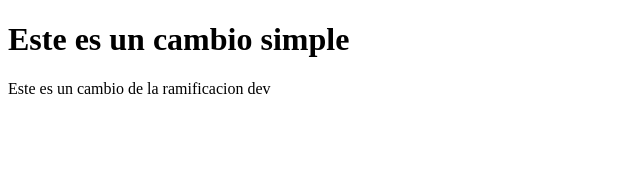
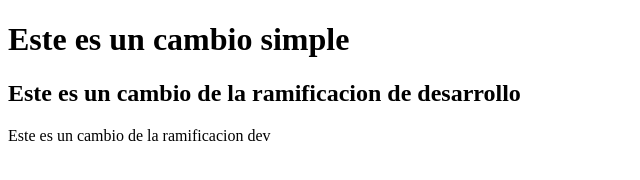
Before and after one commit to comodorop/myCode, a website: page Ramas/public_html/index.html in a window 1280 px wide. Shown: the whole page, without its empty margins (0-640 px from the left). Drawn offline with Linux system fonts and the light colour scheme.

Commit message:
Verificando conflictos

```diff
--- a/Ramas/public_html/index.html
+++ b/Ramas/public_html/index.html
@@ -13,7 +13,7 @@ and open the template in the editor.
     <body>
         <div>
             <h1>Este es un cambio simple</h1>
-
+            <h2>Este es un cambio de la ramificacion de desarrollo</h2>
             Este es un cambio de la ramificacion dev
 
 
```
